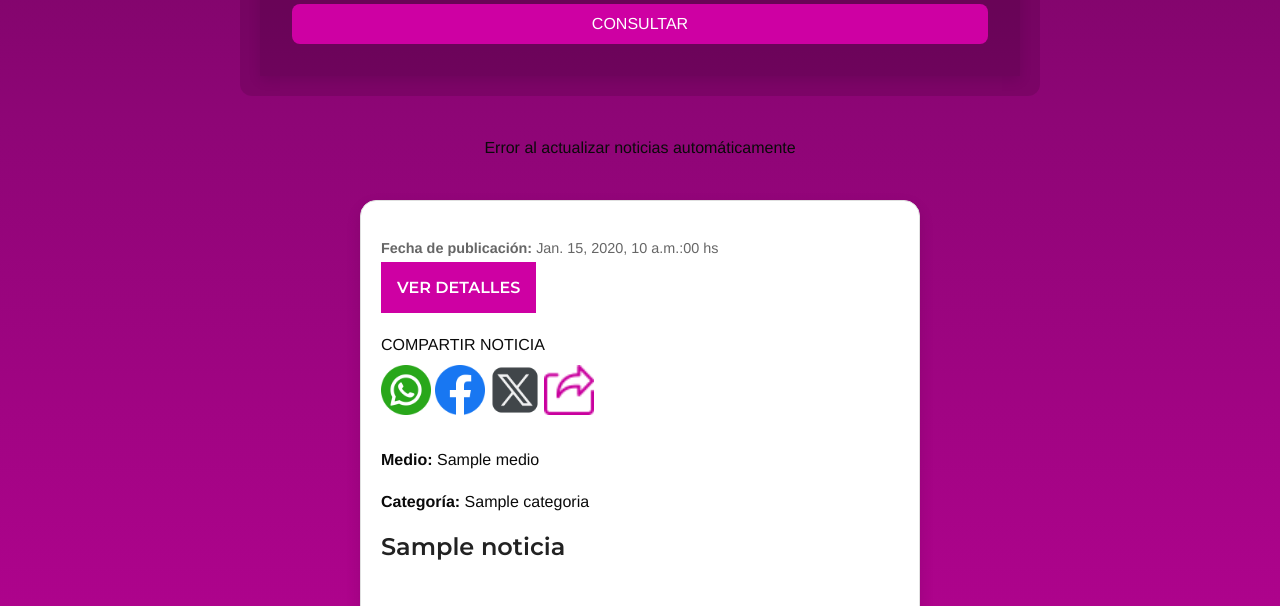
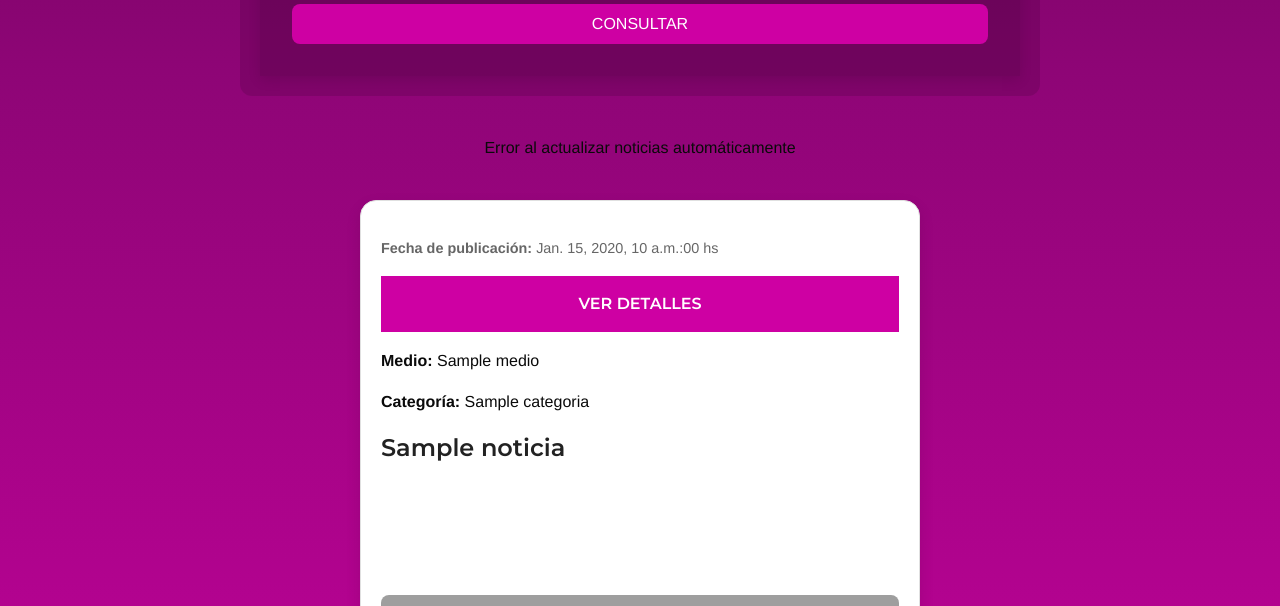
Before and after one commit to gonzacodigo/plataforma_noticias, a Django app: template templates/noticia/noticia_list.html in a window 1280 px wide. Shown: the part 921-1527 px from the top of the page. Run offline with Django 3.2, Linux system fonts and the light colour scheme; the template is opened without the code that fills it: most values are stand-ins (such as "Sample title", 1, 10 or a date in 2020); some libraries are stand-ins or nearby versions; grey boxes are pictures that could not be loaded.

Commit message:
Se mejoro para compartir noticias

```diff
--- a/applications/noticia/urls.py
+++ b/applications/noticia/urls.py
@@ -42,4 +42,5 @@ urlpatterns = [
     path('api/noticias/telefe/', NoticiasTelefeAPIView.as_view(), name='noticias-telefe'),
     path('api/noticias/clarin/', NoticiasclarinAPIView.as_view(), name='noticias-clarin'),
     path('detail-noticia/<pk>/', views.NoticiasDetailView.as_view(), name='noticia_detail'),
+    path('share/', views.NoticiasDetailView.as_view(), name='noticia_detail_dentro'),
 ]
--- a/noticias/settings/local.py
+++ b/noticias/settings/local.py
@@ -1,6 +1,6 @@
 from .base import *
 # SECURITY WARNING: don't run with debug turned on in production!
-DEBUG = True
+DEBUG = False
 
 ALLOWED_HOSTS = []
 
--- a/static/css/base.css
+++ b/static/css/base.css
@@ -1,4 +1,7 @@
 .ver_detalles{
+  display: flex;
+  justify-content: center;
+  align-items: center;
   font-family: 'Montserrat', sans-serif;
   padding: 16px;
   background-color: #ce00a3;
--- a/templates/base.html
+++ b/templates/base.html
@@ -49,60 +49,6 @@
           >
           VER DETALLES
           </a>
-        <div class="compartir-redes" style="margin: 32px 0px 32px 0px">
-          <p class="titulo_compartir_noticia">COMPARTIR NOTICIA</p>
-          <!-- WhatsApp -->
-        <a
-          href="https://wa.me/?text={{ p.titulo|urlencode }}%0A{{ request.build_absolute_uri|slice:':-1' }}{% url 'noticia_app:noticia_detail' p.id %}"
-          target="_blank"
-          title="Compartir por WhatsApp"
-        >
-          <img
-            src="{% static 'img/icons/whatsapp.png' %}"
-            alt="WhatsApp"
-            width="50"
-        />
-        </a>
-
-
-
-
-          <!-- Facebook -->
-          <a
-            href="https://www.facebook.com/sharer/sharer.php?u={{ request.build_absolute_uri|slice:':-1' }}{% url 'noticia_app:noticia_detail' p.id %}"
-            target="_blank"
-            title="Compartir en Facebook"
-          >
-            <img
-              src="{% static 'img/icons/facebook.png' %}"
-              alt="Facebook"
-              width="50"
-            />
-          </a>
-
-          <!-- X (Twitter) -->
-          <a
-            href="https://twitter.com/intent/tweet?url={{ request.build_absolute_uri|slice:':-1' }}{% url 'noticia_app:noticia_detail' p.id %}"
-            target="_blank"
-            title="Compartir en X"
-          >
-            <img src="{% static 'img/icons/x.png' %}" alt="X" width="50px" />
-          </a>
-
-          <!-- Copiar enlace -->
-          <button
-            onclick="copiarTexto('https://{{ request.get_host }}{% url 'noticia_app:noticia_detail' p.id %}')"
-            title="Copiar enlace"
-            style="background: none; border: none; cursor: pointer"
-          >
-            <img
-              src="{% static 'img/icons/participacion.png' %}"
-              alt="Copiar enlace"
-              width="50"
-            />
-          </button>
-        </div>
-
         <p><strong>Medio:</strong> {{ p.medio }}</p>
         <p><strong>Categoría:</strong> {{ p.categoria }}</p>
 
```
Also changed, not shown: templates/noticia/noticia_detail.html (+49 -0 lines).
